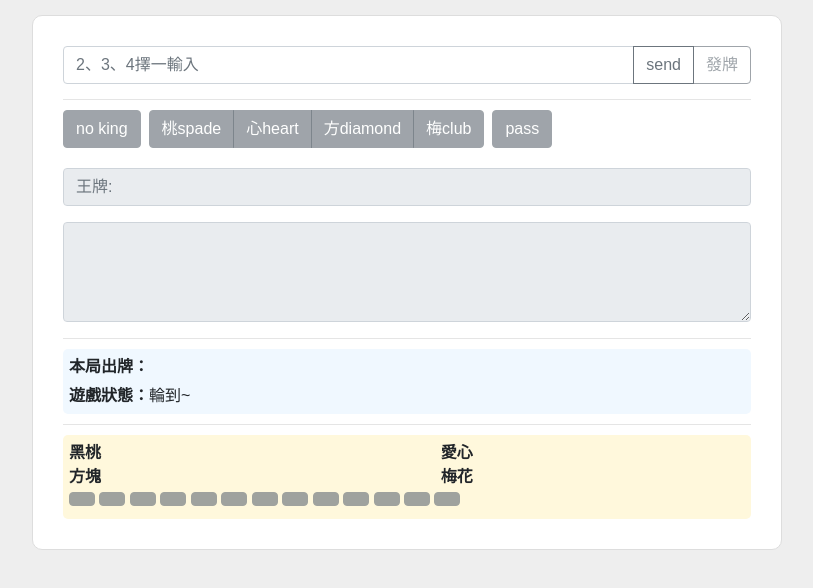
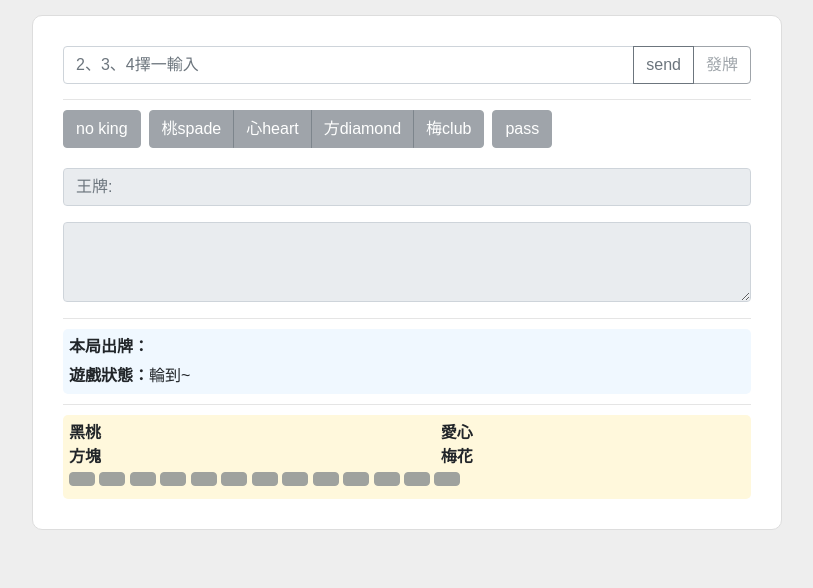
Before and after one commit to wsx852/brige, a website: page index.html in a window 1280 px wide. Shown: the whole page, without its empty margins (233-1046 px from the left). Drawn offline with nearby package versions, Linux system fonts and the light colour scheme.

Commit message:
Update index.html

```diff
--- a/index.html
+++ b/index.html
@@ -153,7 +153,7 @@
 		</div>
 
 		<div class="form-group">
-			<textarea id="call1" disabled=true style="height: 100px;" class="form-control input1"></textarea>
+			<textarea id="call1" disabled=true style="height: 80px;" class="form-control input1"></textarea>
 		</div>
 
 	</div>
```
